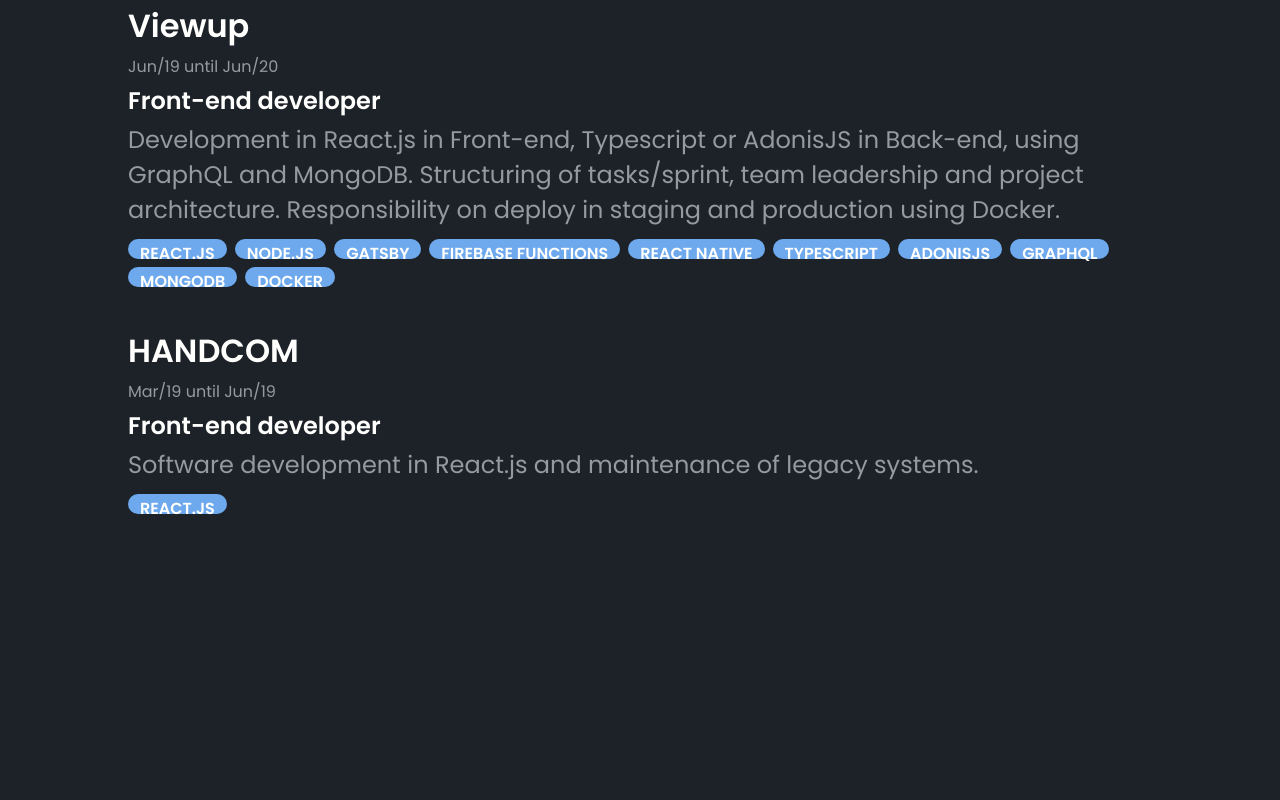
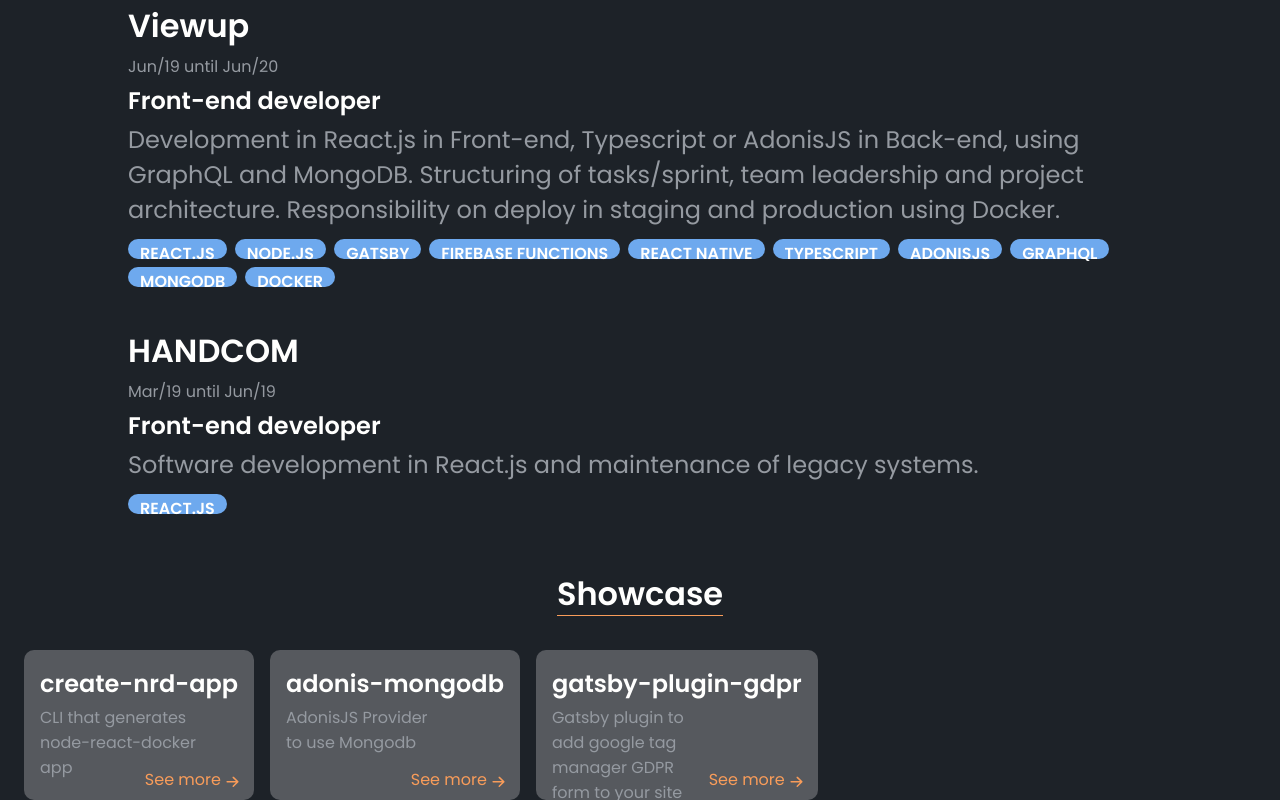
Before and after one commit to EduSantosBrito/portfolio-nextjs, a Next.js app: page / in a window 1280 px wide. Shown: the part 1207-2007 px from the top of the page. Before the commit the page ends 1745 px from the top, so only its background shows below. Built offline with nearby package versions, Linux system fonts and the light colour scheme.

Commit message:
feat: include showcase

```diff
--- a/@types/index.ts
+++ b/@types/index.ts
@@ -57,3 +57,9 @@ export interface Experience {
     description?: string;
     techs?: Tech[];
 }
+
+export interface ShowcaseItem {
+    title: string;
+    description: string;
+    url: string;
+}
--- /dev/null
+++ b/components/Showcase/index.tsx
@@ -0,0 +1,26 @@
+import { ShowcaseItem } from '@types';
+import React from 'react';
+import ShowcaseLayout from './layout';
+
+const Showcase = () => {
+    const items: ShowcaseItem[] = [
+        {
+            title: 'create-nrd-app',
+            description: 'CLI that generates node-react-docker app',
+            url: 'https://www.npmjs.com/package/create-nrd-app',
+        },
+        {
+            title: 'adonis-mongodb',
+            description: 'AdonisJS Provider to use Mongodb',
+            url: 'https://www.npmjs.com/package/adonis-mongodb',
+        },
+        {
+            title: 'gatsby-plugin-gdpr',
+            description: 'Gatsby plugin to add google tag manager GDPR form to your site using idb-keyval.',
+            url: 'https://www.npmjs.com/package/gatsby-plugin-gdpr',
+        },
+    ];
+    return <ShowcaseLayout items={items} />;
+};
+
+export default Showcase;
--- /dev/null
+++ b/components/Showcase/layout.tsx
@@ -0,0 +1,33 @@
+import { CardsContainer, HorizontalScrollContainer } from '@components/Languages/style';
+import { ShowcaseItem } from '@types';
+import React from 'react';
+import { Card, CardDescription, CardTitle } from 'shared/Card';
+import { SectionTitle } from 'shared/SectionTitle';
+import { ShowcaseContainer, ShowcaseLink } from './style';
+
+interface ShowcaseLayoutProps {
+    items: ShowcaseItem[];
+}
+
+const ShowcaseLayout = ({ items }: ShowcaseLayoutProps) => {
+    return (
+        <ShowcaseContainer id='showcase'>
+            <SectionTitle>Showcase</SectionTitle>
+            <CardsContainer>
+                <HorizontalScrollContainer>
+                    {items.map(item => (
+                        <Card key={item.title}>
+                            <CardTitle>{item.title}</CardTitle>
+                            <CardDescription>{item.description}</CardDescription>
+                            <ShowcaseLink href={item.url} target='_blank'>
+                                See more
+                            </ShowcaseLink>
+                        </Card>
+                    ))}
+                </HorizontalScrollContainer>
+            </CardsContainer>
+        </ShowcaseContainer>
+    );
+};
+
+export default ShowcaseLayout;
--- /dev/null
+++ b/components/Showcase/style.tsx
@@ -0,0 +1,37 @@
+import { WithTheme } from 'shared/withTheme';
+import styled from 'styled-components';
+
+export const ShowcaseContainer = styled.section`
+    width: 100%;
+    display: flex;
+    flex-direction: column;
+    justify-content: center;
+    align-items: center;
+    margin-bottom: 100px;
+`;
+
+type ShowcaseLinkProps = WithTheme;
+
+export const ShowcaseLink = styled.a<ShowcaseLinkProps>`
+    position: absolute;
+    right: 20px;
+    bottom: 8px;
+    color: ${({ theme }: ShowcaseLinkProps) => theme.colors.secondary};
+    font-weight: 400;
+    font-size: ${({ theme }: ShowcaseLinkProps) => theme.fontSizes.small};
+    text-decoration: none;
+
+    &::after {
+        content: url('/right.svg');
+        position: relative;
+        right: -5px;
+        bottom: -3px;
+        transition: right 500ms;
+    }
+
+    &:hover {
+        &::after {
+            right: -10px;
+        }
+    }
+`;
--- a/pages/index.tsx
+++ b/pages/index.tsx
@@ -4,6 +4,7 @@ import Navbar from '@components/Navbar';
 import Header from '@components/Header';
 import Languages from '@components/Languages';
 import Experiences from '@components/Experiences';
+import Showcase from '@components/Showcase';
 
 const Home: React.FC = () => {
     return (
@@ -17,6 +18,7 @@ const Home: React.FC = () => {
                 <Header />
                 <Languages />
                 <Experiences />
+                <Showcase />
             </main>
         </div>
     );
```
